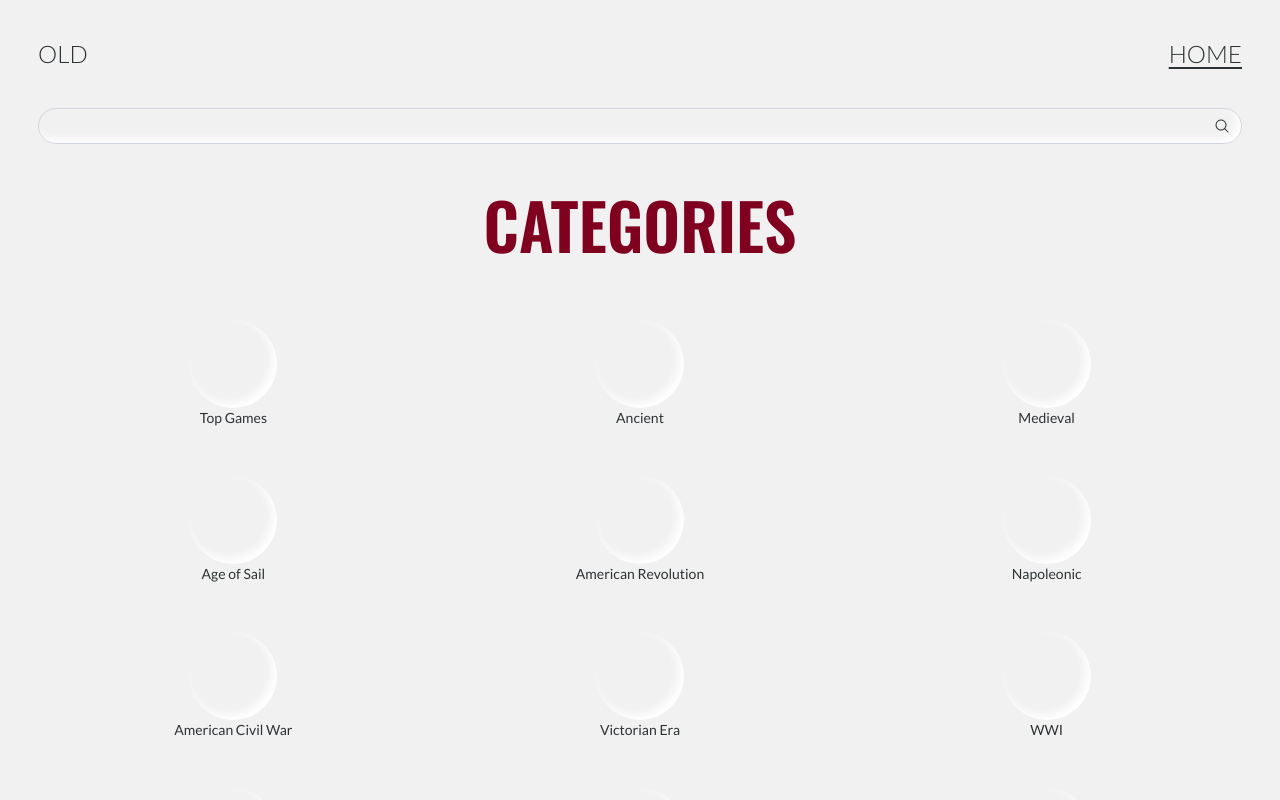
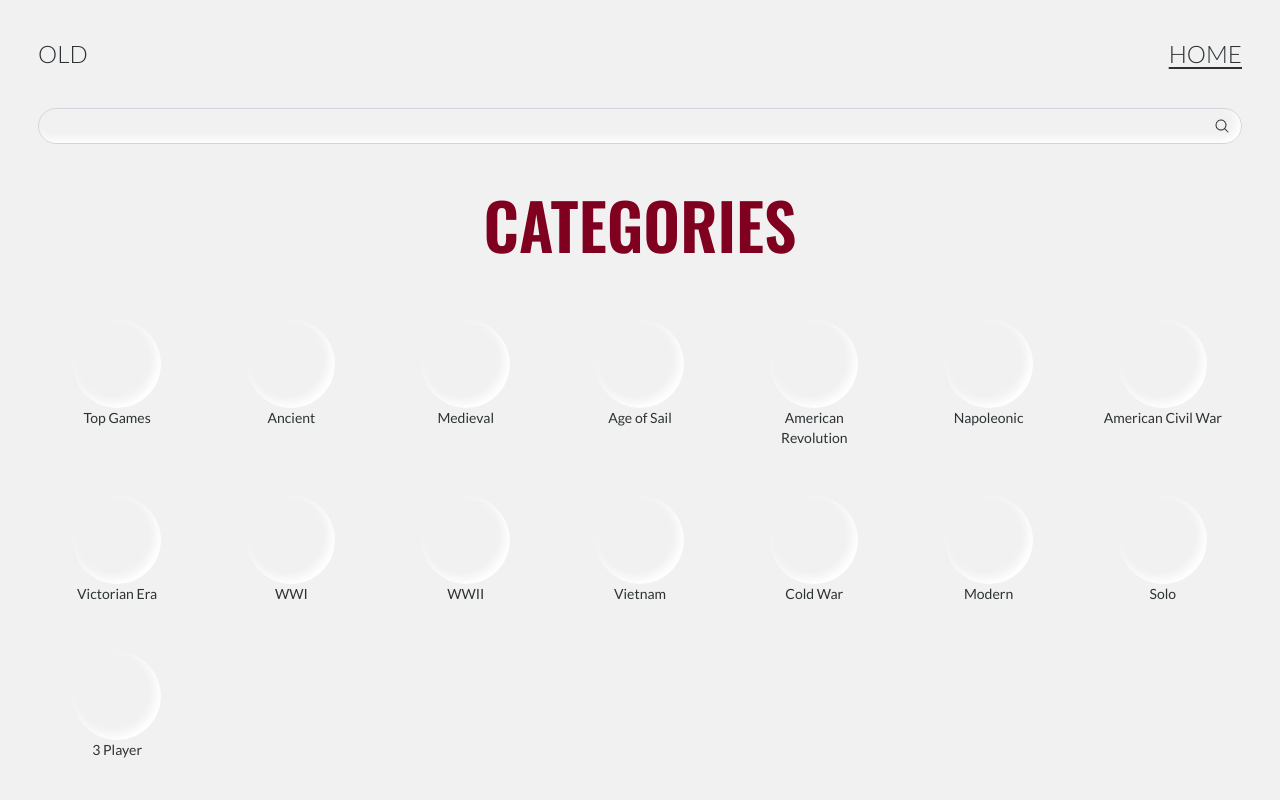
Before and after one commit to thomas-forte/board-games, a React (Vite) app: page /#/ in a window 1280 px wide. Shown: the top 800 px of the page. Built offline with nearby package versions, Linux system fonts and the light colour scheme.

Commit message:
more screen more cols

```diff
--- a/src/pages/Home.tsx
+++ b/src/pages/Home.tsx
@@ -16,7 +16,7 @@ export const Home = () => {
         Categories
       </h1>
 
-      <div className="grid grid-cols-3 gap-4 mt-8">
+      <div className="grid grid-cols-3 sm:grid-cols-4 md:grid-cols-5 lg:grid-cols-6 xl:grid-cols-7 2xl:grid-cols-8 gap-4 mt-8">
         {tags.map((tag) => (
           <CircleButton
             key={tag.tag}
```
